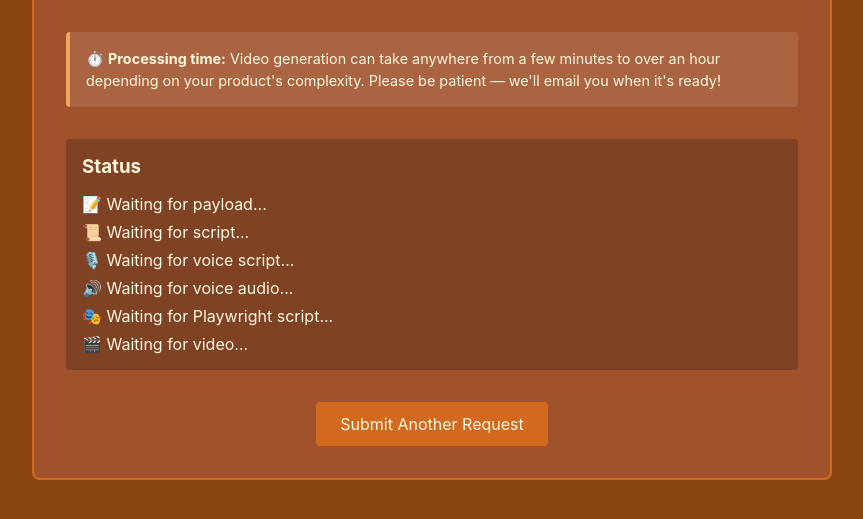
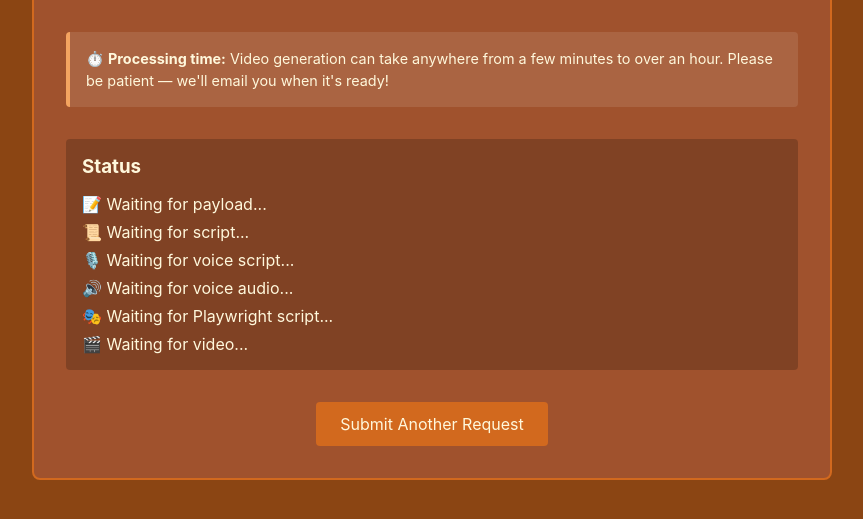
Before and after one commit to Sveder/kirbuk, a Python web app: template src/kirbuk_web_app/kirbuk/templates/status.html in a window 1280 px wide. Shown: the part 242-761 px from the top of the page, without its empty margins (208-1071 px from the left). Run offline with Jinja, Linux system fonts and the light colour scheme; the template is opened without the code that fills it, so the values that code supplies are empty.

Commit message:
Update timing wording: Remove complexity reference
Simplified the processing time message by removing the phrase
"depending on your product's complexity" for clearer communication.

🤖 Generated with [Claude Code](https://claude.com/claude-code)

Co-Authored-By: Claude <noreply@anthropic.com>

```diff
--- a/src/kirbuk_web_app/kirbuk/templates/status.html
+++ b/src/kirbuk_web_app/kirbuk/templates/status.html
@@ -159,7 +159,7 @@
 
             <div style="background-color: rgba(255, 255, 255, 0.1); padding: 1rem; border-radius: 4px; margin: 1.5rem 0; border-left: 4px solid #F4A460;">
                 <p style="margin: 0; font-size: 0.9rem; line-height: 1.5;">
-                    ⏱️ <strong>Processing time:</strong> Video generation can take anywhere from a few minutes to over an hour depending on your product's complexity. Please be patient — we'll email you when it's ready!
+                    ⏱️ <strong>Processing time:</strong> Video generation can take anywhere from a few minutes to over an hour. Please be patient — we'll email you when it's ready!
                 </p>
             </div>
 
```
